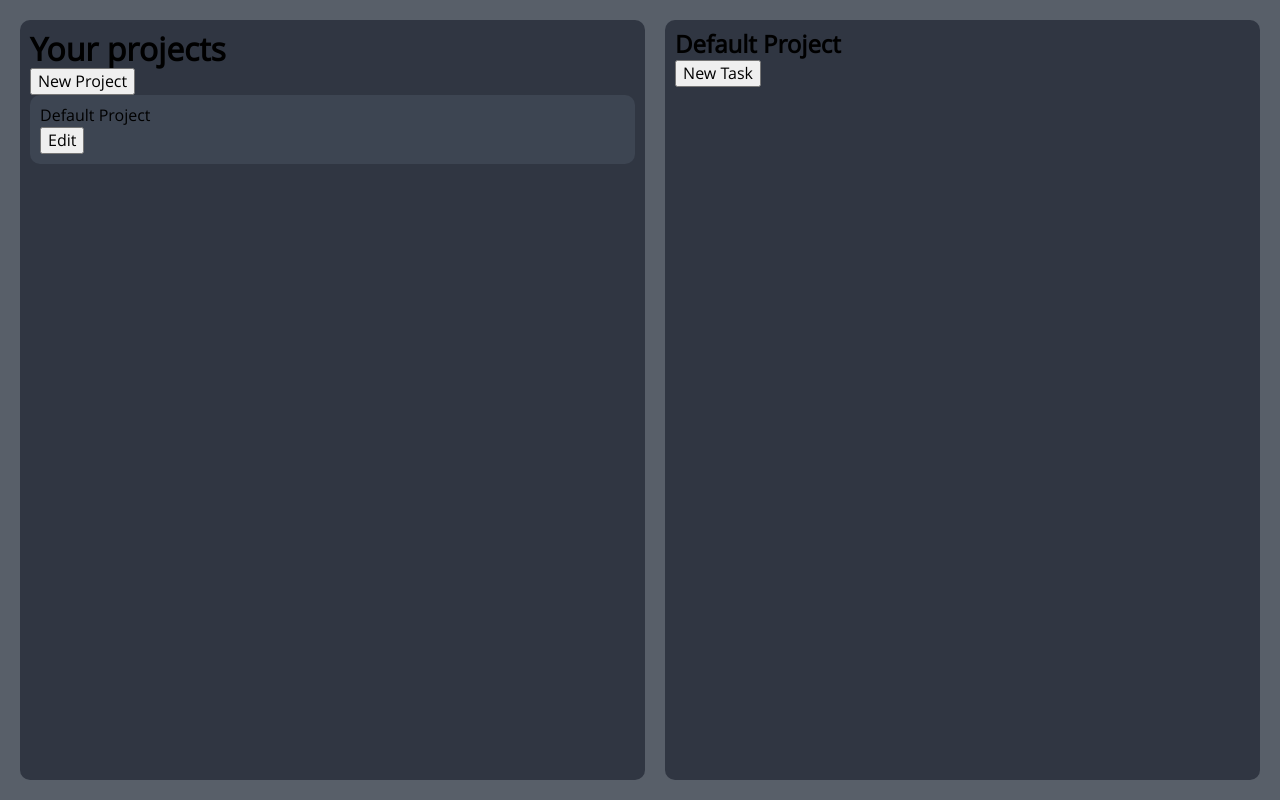
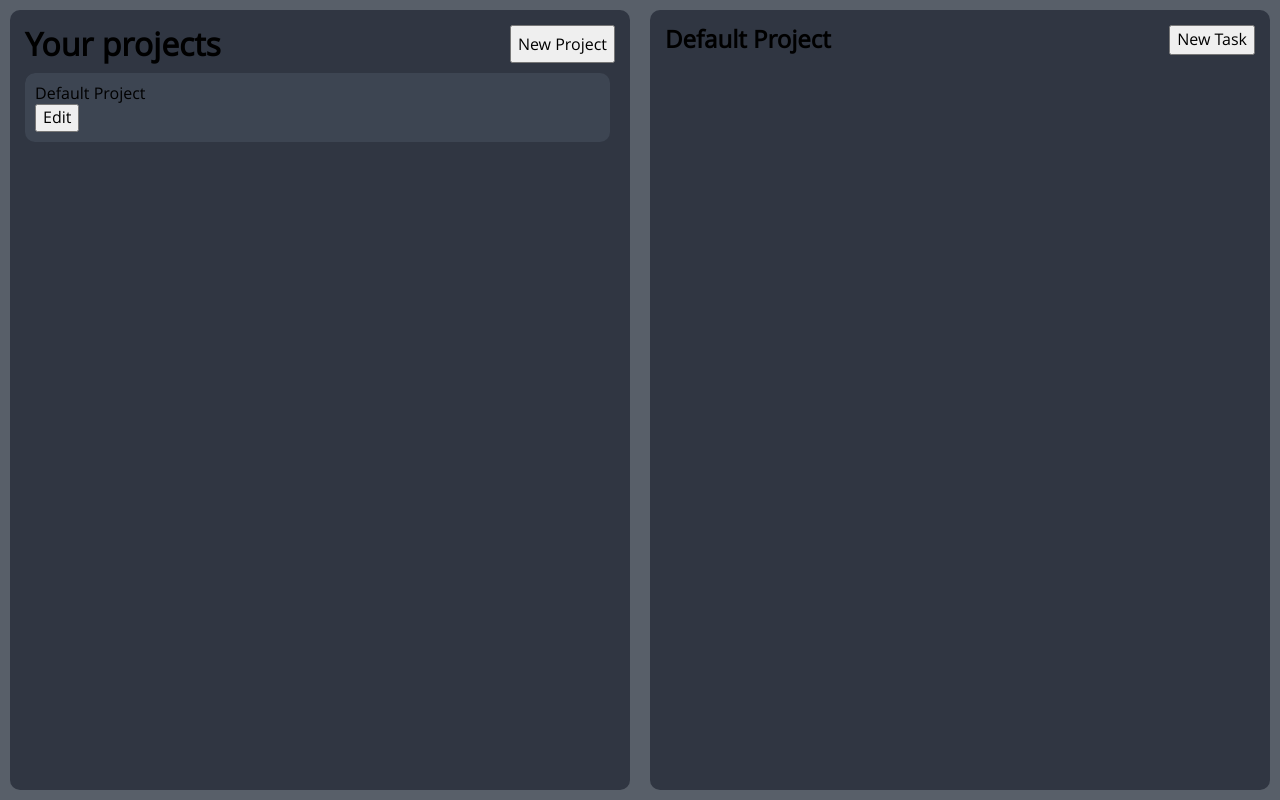
Before and after one commit to nekosoffy/to-do-list, a website built with webpack: page src/template.html in a window 1280 px wide. Built offline with nearby package versions, Linux system fonts and the light colour scheme.

Commit message:
feat: style scrollbar and containers positions

```diff
--- a/src/styles.css
+++ b/src/styles.css
@@ -9,13 +9,15 @@
     --background-color: rgb(88, 95, 105);
     --container-color: rgb(48, 54, 66);
     --project-color: rgb(61, 69, 82);
+    --font-color: rgb(241, 242, 244);
+    --secondary-color: rgb(255, 116, 97);
 }
 
 
 body {
     font-family: 'open_sansregular', sans-serif;
     background-color: var(--background-color);
-    height: 100vh;
+    height: 100%;
 }
 
 .hidden {
@@ -27,31 +29,68 @@ ul, li {
 }
 
 main {
-    height: 100%;
-    padding: 20px;
-    display: flex;
-    gap: 20px;
-    flex-wrap: wrap;
-    align-items: stretch;
+    height: 100vh;
+    padding: 10px;
+    display: grid;
+    grid-template-columns: 1fr 1fr;
+    column-gap: 20px;
 }
 
 .project-wrapper,
 .container {
     border-radius: 10px;
+}
+
+.project-wrapper {
     padding: 10px;
 }
 
 .container {
+    display: flex;
+    flex-direction: column;
+    gap: 10px;
     background-color: var(--container-color);
     flex-grow: 1;
-    overflow-y: auto;
-    align-self: stretch;
+    padding: 15px;
+    max-height: calc(100vh - 20px);
 }
 
 .project-wrapper {
     background-color: var(--project-color);
+    margin-right: 5px;
 }
 
 fieldset {
     width: max-content;
 }
+
+.inner-container {
+    overflow-y: auto;
+    display: flex;
+    flex-direction: column;
+    gap: 10px;
+    border-radius: 10px;
+    flex-grow: 1;
+}
+
+.inner-container::-webkit-scrollbar {
+    width: 8px;
+}
+
+.inner-container::-webkit-scrollbar-track {
+    -webkit-box-shadow: inset 0 0 6px rgba(0,0,0,0.3);
+    -webkit-border-radius: 10px;
+    border-radius: 10px;
+}
+
+.inner-container::-webkit-scrollbar-thumb {
+    -webkit-border-radius: 10px;
+    border-radius: 10px;
+    background: var(--secondary-color);
+    -webkit-box-shadow: inset 0 0 6px rgba(0,0,0,0.5);
+}
+
+.top-wrapper {
+    display: flex;
+    justify-content: space-between;
+}
--- a/src/template.html
+++ b/src/template.html
@@ -8,11 +8,11 @@
 <body>
     <main>
         <div class="container">
-            <div>
+            <div class="top-wrapper">
                 <h1>Your projects</h1>
                 <button type="button" id="new-project">New Project</button>
             </div>
-            <div id="projects-container">
+            <div id="projects-container" class="inner-container">
                 <form id="project-form" class="hidden">
                     <div class="input-wrapper">
                         <label for="project-title">Name your project:</label>
@@ -25,8 +25,11 @@
 
         </div>
         <div class="container">
-            <h2></h2>
-            <div id="tasks-container">
+            <div class="top-wrapper">
+                <h2></h2>
+                <button type="button" id="new-task">New Task</button>
+            </div>
+            <div id="tasks-container" class="inner-container">
                 <form id="task-form" class="hidden">
                     <div class="input-wrapper">
                         <label for="task-title">Subject:</label>
@@ -62,7 +65,6 @@
                     <button type="submit" class="confirm-btn">Confirm</button>
                 </form>
             </div>
-            <button type="button" id="new-task">New Task</button>
         </div>
     </main>
 </body>
```
